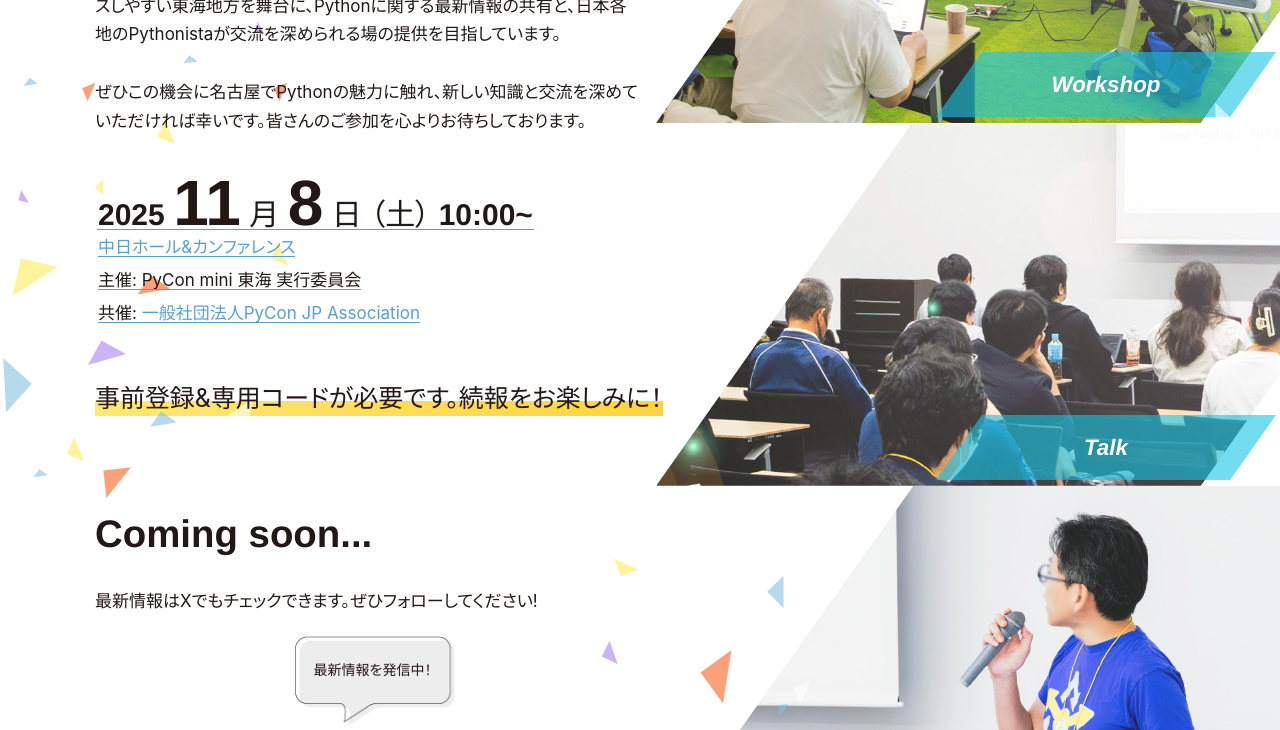
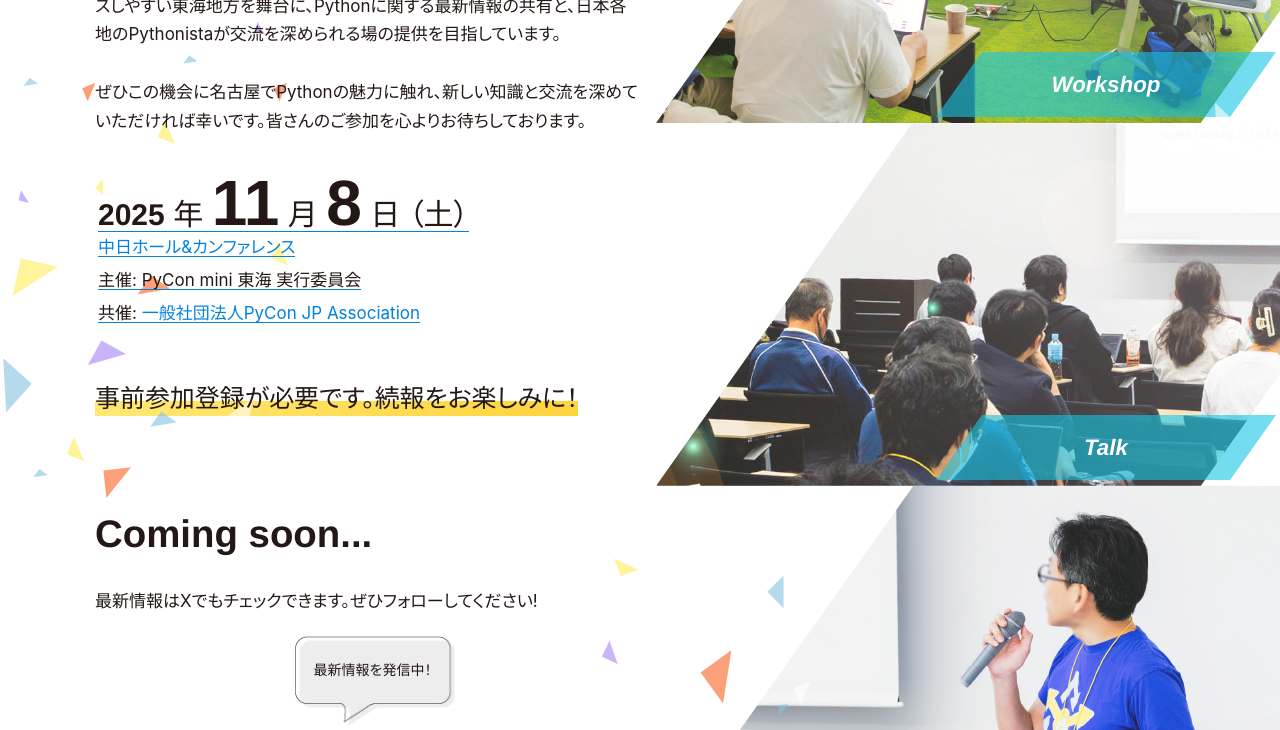
Before and after one commit to pycon-mini-tokai/pycon-mini-tokai.github.io, a website: page 2025/index.html in a window 1280 px wide. Shown: the part 1110-1840 px from the top of the page. Drawn offline with Linux system fonts and the light colour scheme; files whose address does not match are found by name.

Commit message:
Add files via upload

```diff
--- a/2025/index.css
+++ b/2025/index.css
@@ -5,8 +5,8 @@
   --footer-background-color: #919191;
   --primary-color-light: #ffe873;
   --primary-color-dark: #ffd43b;
-  --secondary-color-light: #5a9fd4;
-  --secondary-color-dark: #306998;
+  --secondary-color-light: #0281e3;
+  --secondary-color-dark: #a882f6;
   --label-color: #15c6e598;
   --staff-background-color: #ededed;
   --yellow-gradation: linear-gradient(to right, #ffe873, #ffd43b);
@@ -43,7 +43,7 @@
     "Hiragino Kaku Gothic ProN", "Hiragino Sans", Meiryo, sans-serif;
   font-feature-settings: "palt";
   font-size: 16px;
-  background-color: var(--background-colorr);
+  background-color: var(--background-color);
   color: var(--color);
   overflow-x: hidden;
 }
@@ -229,6 +229,7 @@
 }
 
 nav .container {
+  width:95vw;
   height: 100%;
 }
 
@@ -466,15 +467,22 @@
 
 .scroll-animation {
   opacity: 0;
-  transform: translateX(50px);
-  transition:
-    opacity 0.6s ease-out,
-    transform 0.6s ease-out;
 }
 
 .scroll-animation.visible {
-  opacity: 1;
-  transform: translateX(0);
+  opacity:1;
+  animation: visible 0.6s ease-in-out;
+}
+
+@keyframes visible {
+  0% {
+    opacity:0;
+    transform: translateX(50px);
+  }
+  100% {
+      opacity:1;
+    transform: translateX(0px);
+  }
 }
 
 @media (max-width: 900px) {
@@ -561,6 +569,7 @@
     right: -0px;
     padding-top: 0px;
     height: fit-content;
+    overflow-x: hidden;
   }
 
   header .images img:nth-child(1) {
--- a/2025/index.html
+++ b/2025/index.html
@@ -157,11 +157,12 @@
           </h1>
           <div class="lead">
             <span class="english-font">2025</span>
+            年
             <span class="english-font month">11</span>
             月
             <span class="english-font day">8</span>
             日 （土）<br />
-            <span class="english-font time">10:00~</span><br />
+            <!--<span class="english-font time">10:00~</span><br />-->
 
             <span class="place">Nagoya Sakae</span><br />
             <span class="recruiting">プロポーザル・スポンサー募集中</span>
@@ -223,13 +224,16 @@
 
               <table>
                 <tr class="date">
-                  <td colspan="2" class="line">
-                    <span class="english-font">2025</span>
-                    <span class="english-font month">11</span>
-                    月
-                    <span class="english-font day">8</span>
-                    日 （土）
-                    <span class="english-font time">10:00~</span>
+                  <td colspan="2">
+                    <span class="line">
+                      <span class="english-font">2025</span>
+                      年
+                      <span class="english-font month">11</span>
+                      月
+                      <span class="english-font day">8</span>
+                      日 （土）
+                      <!--<span class="english-font time">10:00~</span>-->
+                    </span>
                   </td>
                 </tr>
                 <tr class="place">
@@ -261,7 +265,7 @@
               </table>
 
               <p class="cautionary secondary-line">
-                事前登録&amp;専用コードが必要です。続報をお楽しみに！
+                事前参加登録が必要です。続報をお楽しみに！
               </p>
 
               <div id="news">
@@ -288,7 +292,7 @@
                       ></path>
                     </g>
                   </svg>
-                  &#64;PyCon Tokai をチェック！
+                  &#64;PyConTokai をチェック！
                 </a>
               </div>
             </div>
```
